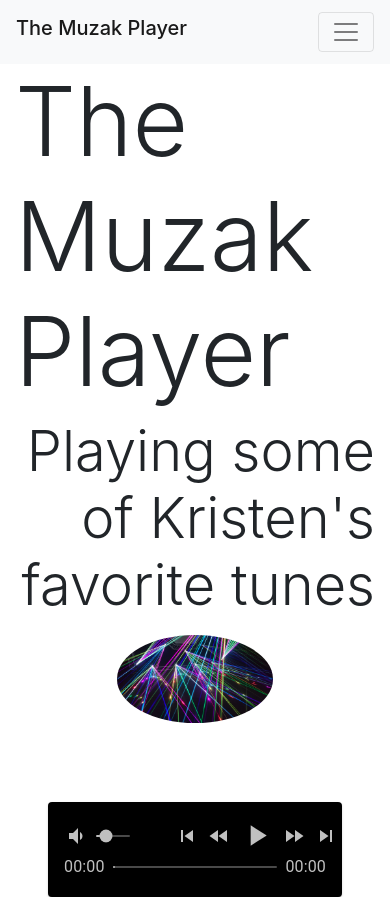
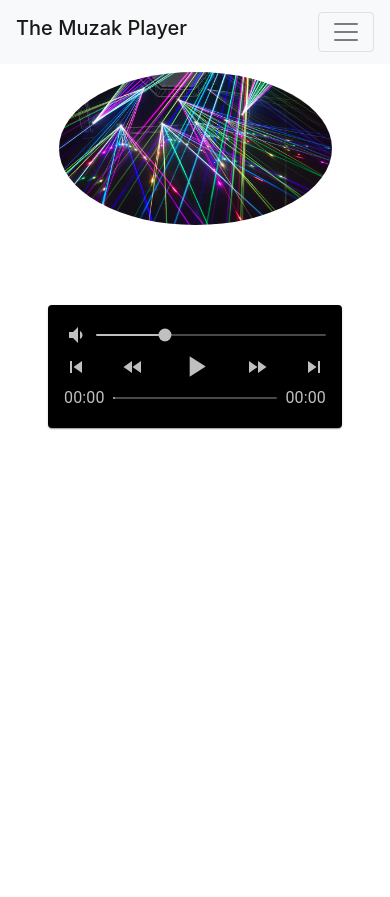
Before and after one commit to klwegner/music-player-practice, a React (Create React App) app: page / in a window 390 px wide. After the commit the page ends 844 px from the top, so only its background shows below. Built offline with nearby package versions, Linux system fonts and the light colour scheme.

Commit message:
made slightly mobile friendly

```diff
--- a/src/App.css
+++ b/src/App.css
@@ -1,27 +1,9 @@
-/* .player {
-  background-color: black;
-  height: 100vh;
-  width: 100vw;
-}
 
-.player2 {
-  background-color: #4c4c4c;
-  margin: 0 10vw;
-}
-
-.box {
-  display:flex;
-  justify-content: space-between;
-} */
-
-/* body {
-  background-image: url('../src/assets/pexels-pixabay-417458.jpg');
-} */
 
 .mainPic {
   width: 40%;
   height: auto;
-  margin: 2% 30%;
+  margin: 1% 30%;
   border-radius:50%;
 }
 
@@ -29,6 +11,25 @@
   text-align: right;
 }
 
-/* .nav-item p, h1, h2, h3, h4, a{
-  color:#09D8A9;
-} */
+
+@media screen and (max-width: 900px) {
+
+
+.display-1 {
+  display: none;
+}
+
+.display-4 {
+  display:none;
+}
+
+.mainPic{
+  width:70%;
+  margin:2% 15%;
+}
+
+.Stack {
+
+}
+
+}
--- a/src/components/MusicPlayer.js
+++ b/src/components/MusicPlayer.js
@@ -17,7 +17,6 @@ import dreamsTonite from '../assets/songs/02 - Dreams Tonite.mp3';
 import forgetAboutLife from '../assets/songs/10 - Forget About Life.mp3';
 
 const Div = styled('div')(({theme})=>({
-  // backgroundColor: 'black',
   height:'100%',
   width: '100vw',
   paddingTop: theme.spacing(9)
@@ -26,7 +25,6 @@ const Div = styled('div')(({theme})=>({
 
 const CustomPaper = styled(Paper)(({theme})=>({
 backgroundColor: 'black',
-// marginTop: theme.spacing(9),
 marginLeft: theme.spacing(6),
 marginRight: theme.spacing(6),
 padding: theme.spacing(2)
@@ -134,12 +132,12 @@ function VolumeBtns(){
 <audio src={currentSong} ref={audioPlayer} muted={mute}/>
 
   <CustomPaper>
-    <Box sx={{display: 'flex', justifyContent: 'space-between'}}>
-      <Stack direction='row' spacing={1} sx ={{display: 'flex', justifyContent: 'flex-start', width: '25%', alignItems: 'center'}}>
+    <Box sx={{display: 'flex', flexDirection: {xs: 'column', md: 'row'}, justifyContent: 'space-between'}}>
+      <Stack direction='row' spacing={1} sx ={{display: 'flex', justifyContent: {sm: 'center', md:'flex-start'}, width: {xs: '100%', md:'25%'}, alignItems: 'center', }}>
       <VolumeBtns />
       <PSlider min={0} max={100} value={volume} onChange={(e, v) => setVolume(v)} />
       </Stack>
-      <Stack direction='row' spacing={1} sx={{ display: 'flex', width: '40%', alignItems: 'center' }}>
+      <Stack direction='row' spacing={1} sx={{ display: 'flex', width: {xs: '100%', md: '40%'}, alignItems: 'center', justifyContent: {xs: 'space-between', md: 'flex-start'} }}>
       <SkipPreviousIcon sx={{color: 'silver', '&:hover': {color: 'white'}}} onClick={toggleSkipBackward}/>
       <FastRewindIcon sx={{color: 'silver', '&:hover': {color: 'white'}}} onClick={toggleBackward}/>
 
```
